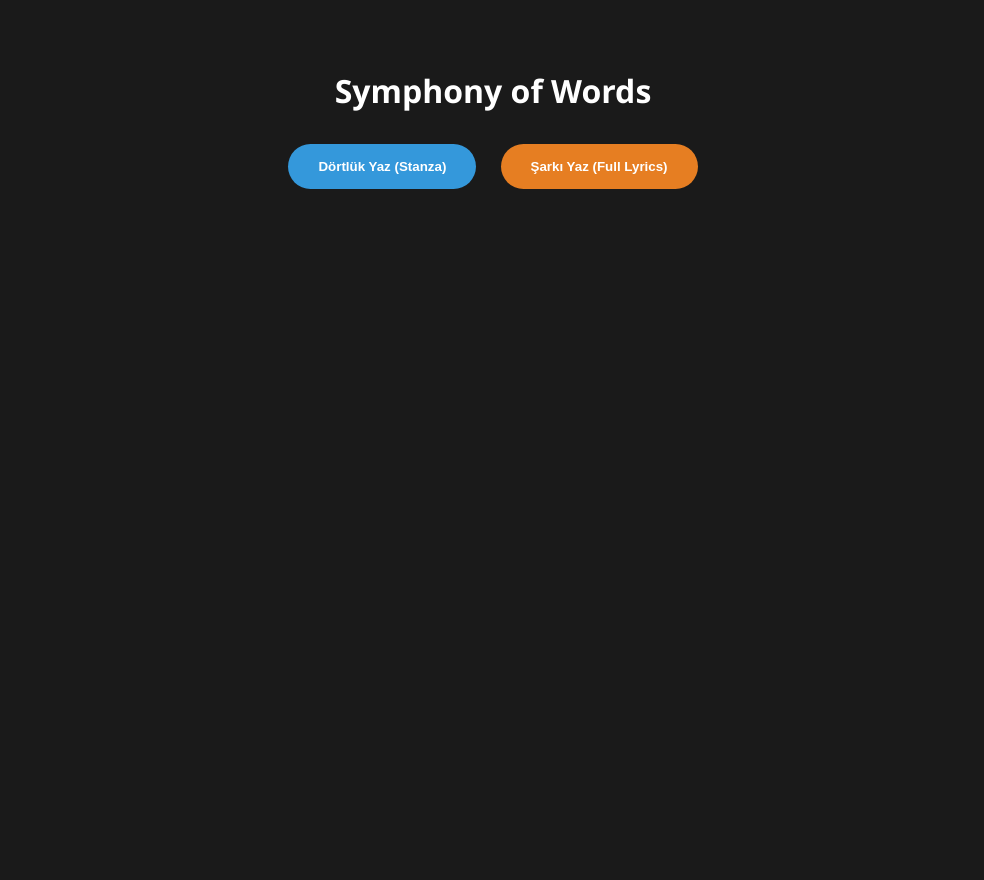
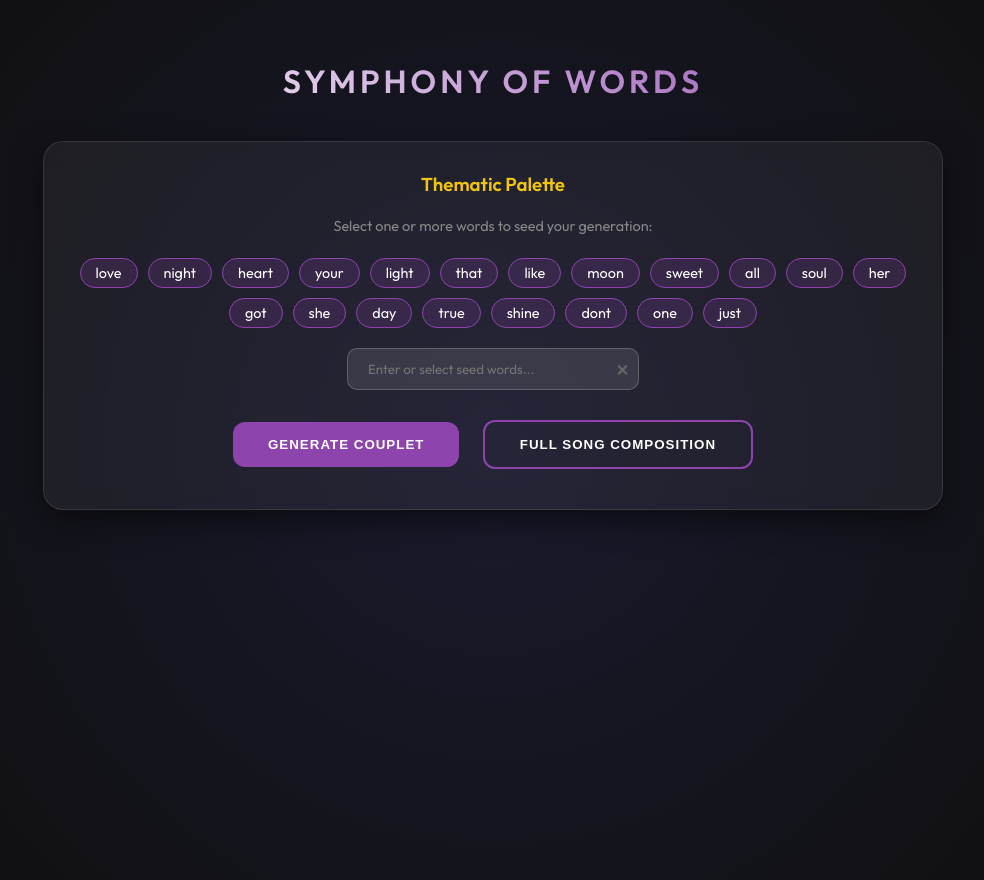
Before and after one commit to MariaDariaTompea/NaturalLanguageProcessingPoetryGenerator, a Flask app: page / in a window 1280 px wide. Shown: the whole page, without its empty margins (147-1131 px from the left). Before the commit the page ends 189 px from the top, so only its background shows below. Run offline with Flask 3, Linux system fonts and the light colour scheme.

Commit message:
Upgrade Markov module with Graph-based Trigrams, Bidirectional logic, and Premium UI. Fix backhand dataset path.

```diff
--- a/backhand/utils/nlp_helpers.py
+++ b/backhand/utils/nlp_helpers.py
@@ -3,8 +3,8 @@ import re
 
 def get_clean_corpus(limit=10000):
     """Fetches and cleans the Gutenberg Poetry Corpus"""
-    dataset = load_dataset("allisonparrish/gutenberg-poetry-corpus", split="train")
-    lines = [line['s'].lower() for line in dataset.select(range(limit))]
+    dataset = load_dataset("biglam/gutenberg-poetry-corpus", split="train")
+    lines = [line['line'].lower() for line in dataset.select(range(limit))]
     # Basic cleaning to remove non-alphabetic noise
     return [re.sub(r'[^a-z\s]', '', line).strip() for line in lines if line.strip()]
 
--- a/markov/app.py
+++ b/markov/app.py
@@ -3,22 +3,39 @@ from generator import MarkovGenerator
 import os
 
 app = Flask(__name__)
-gen = MarkovGenerator("corpus.txt") if os.path.exists("corpus.txt") else None
+
+# Initialize generator with the local corpus
+# Using order=3 for better coherence
+corpus_path = os.path.join(os.path.dirname(__file__), "corpus.txt")
+gen = MarkovGenerator(corpus_path, order=3) if os.path.exists(corpus_path) else None
 
 @app.route("/", methods=["GET", "POST"])
 def index():
     result = None
     mode = None
+    seed = None
+    popular_words = []
+
+    if gen:
+        popular_words = [w for w, c in gen.get_popular_words(20)]
+
     if request.method == "POST":
         action = request.form.get("action")
+        seed = request.form.get("seed")
+
         if gen:
             if action == "stanza":
-                result = gen.generate_stanza()
+                result = gen.generate_stanza(seed_word=seed)
                 mode = "stanza"
             elif action == "lyrics":
-                result = gen.generate_full_lyrics()
+                result = gen.generate_full_lyrics(seed_word=seed)
                 mode = "lyrics"
-    return render_template("index.html", result=result, mode=mode)
+
+    return render_template("index.html",
+                           result=result,
+                           mode=mode,
+                           popular_words=popular_words,
+                           selected_seed=seed)
 
 if __name__ == "__main__":
-    app.run(debug=True)
+    app.run(debug=True, port=5000) # Reverted to port 5000 as per original GitHub setting
--- a/markov/templates/index.html
+++ b/markov/templates/index.html
@@ -2,79 +2,203 @@
 <html>
 
 <head>
-    <title>Symphony of dededeeeeeeeeeeeee</title>
+    <title>Symphony of Words | Markov Edition</title>
     <style>
+        @import url('https://fonts.googleapis.com/css2?family=Outfit:wght@300;400;600&display=swap');
+
+        :root {
+            --primary: #8e44ad;
+            --secondary: #2c3e50;
+            --accent: #f1c40f;
+            --bg: #0f0f0f;
+            --glass: rgba(255, 255, 255, 0.05);
+        }
+
         body {
-            font-family: 'Segoe UI', Tahoma, Geneva, Verdana, sans-serif;
-            background: #1a1a1a;
-            color: white;
+            font-family: 'Outfit', sans-serif;
+            background: var(--bg);
+            background-image: radial-gradient(circle at 50% 50%, #1a1a2e 0%, #0f0f0f 100%);
+            color: #e0e0e0;
             text-align: center;
             padding: 40px;
+            margin: 0;
+            min-height: 100vh;
         }
 
-        .btn-container {
+        .container {
+            max-width: 900px;
+            margin: 0 auto;
+        }
+
+        h1 {
+            font-weight: 600;
+            letter-spacing: 4px;
+            text-transform: uppercase;
+            background: linear-gradient(45deg, #fff, var(--primary));
+            -webkit-background-clip: text;
+            -webkit-text-fill-color: transparent;
+            margin-bottom: 40px;
+        }
+
+        .card {
+            background: var(--glass);
+            backdrop-filter: blur(10px);
+            border: 1px solid rgba(255, 255, 255, 0.1);
+            padding: 30px;
+            border-radius: 20px;
             margin-bottom: 30px;
+            box-shadow: 0 10px 30px rgba(0, 0, 0, 0.5);
+        }
+
+        .popular-words {
+            display: flex;
+            flex-wrap: wrap;
+            justify-content: center;
+            gap: 10px;
+            margin: 20px 0;
+        }
+
+        .word-tag {
+            background: rgba(142, 68, 173, 0.2);
+            border: 1px solid var(--primary);
+            color: #fff;
+            padding: 5px 15px;
+            border-radius: 20px;
+            cursor: pointer;
+            transition: 0.3s;
+            font-size: 0.9em;
+        }
+
+        .word-tag:hover {
+            background: var(--primary);
+            transform: translateY(-2px);
+        }
+
+        input[type="text"] {
+            background: rgba(255, 255, 255, 0.1);
+            border: 1px solid rgba(255, 255, 255, 0.2);
+            color: white;
+            padding: 12px 20px;
+            border-radius: 10px;
+            width: 250px;
+            margin-bottom: 20px;
+            font-family: inherit;
         }
 
         button {
-            padding: 15px 30px;
+            padding: 15px 35px;
             margin: 10px;
-            border-radius: 25px;
+            border-radius: 12px;
             border: none;
             cursor: pointer;
-            font-weight: bold;
-            transition: 0.3s;
+            font-weight: 600;
+            text-transform: uppercase;
+            letter-spacing: 1px;
+            transition: all 0.4s cubic-bezier(0.175, 0.885, 0.32, 1.275);
         }
 
         .btn-stanza {
-            background: #3498db;
+            background: var(--primary);
             color: white;
         }
 
         .btn-lyrics {
-            background: #e67e22;
+            background: transparent;
+            border: 2px solid var(--primary);
             color: white;
         }
 
+        button:hover {
+            transform: scale(1.05);
+            box-shadow: 0 5px 15px rgba(142, 68, 173, 0.4);
+        }
+
         .output {
-            background: #2c3e50;
-            display: inline-block;
-            padding: 30px;
-            border-radius: 15px;
             text-align: left;
-            min-width: 400px;
+            margin-top: 40px;
+            animation: fadeIn 0.8s ease-out;
+        }
+
+        p {
+            font-size: 1.2em;
+            line-height: 1.6;
+            margin: 5px 0;
+            color: #fff;
+            font-style: italic;
         }
 
         .section-title {
-            color: #f1c40f;
-            font-size: 0.9em;
+            color: var(--accent);
+            font-size: 0.8em;
+            font-weight: 600;
             text-transform: uppercase;
-            margin-bottom: 10px;
+            letter-spacing: 2px;
+            margin: 20px 0 10px 0;
+            border-left: 3px solid var(--accent);
+            padding-left: 10px;
+        }
+
+        @keyframes fadeIn {
+            from { opacity: 0; transform: translateY(20px); }
+            to { opacity: 1; transform: translateY(0); }
         }
     </style>
 </head>
 
 <body>
+    <div class="container">
         <h1>Symphony of Words</h1>
+
+        <div class="card">
+            <h3 style="margin-top: 0; color: var(--accent);">Thematic Palette</h3>
+            <p style="font-size: 0.9em; color: #888; font-style: normal;">Select one or more words to seed your generation:</p>
+            <div class="popular-words">
+                {% for word in popular_words %}
+                <span class="word-tag" onclick="appendWord('{{ word }}')">{{ word }}</span>
+                {% endfor %}
+            </div>
+
+            <form method="post">
+                <div style="position: relative; display: inline-block;">
+                    <input type="text" id="seed-input" name="seed" placeholder="Enter or select seed words..." value="{{ selected_seed if selected_seed else '' }}">
+                    <span onclick="document.getElementById('seed-input').value=''" style="position: absolute; right: 10px; top: 12px; cursor: pointer; color: #666; font-weight: bold;">✕</span>
+                </div>
                 <div class="btn-container">
-        <form method="post" style="display: inline;">
-            <button type="submit" name="action" value="stanza" class="btn-stanza">Dörtlük Yaz (Stanza)</button>
-            <button type="submit" name="action" value="lyrics" class="btn-lyrics">Şarkı Yaz (Full Lyrics)</button>
+                    <button type="submit" name="action" value="stanza" class="btn-stanza">Generate Couplet</button>
+                    <button type="submit" name="action" value="lyrics" class="btn-lyrics">Full Song Composition</button>
+                </div>
             </form>
         </div>
 
         {% if result %}
-    <div class="output">
+        <div class="output card">
             {% if mode == "stanza" %}
+                <div class="section-title">Couplet</div>
                 {% for line in result %}<p>{{ line }}</p>{% endfor %}
             {% else %}
                 {% for section, lines in result.items() %}
-        <div class="section-title">[{{ section }}]</div>
-        {% for line in lines %}<p>{{ line }}</p>{% endfor %}<br>
+                <div class="section-title">{{ section }}</div>
+                {% for line in lines %}<p>{{ line }}</p>{% endfor %}
                 {% endfor %}
             {% endif %}
         </div>
         {% endif %}
+    </div>
+
+    <script>
+        function appendWord(word) {
+            const input = document.getElementById('seed-input');
+            const current = input.value.trim();
+            if (current) {
+                // Only append if it's not already there
+                if (!current.split(' ').includes(word)) {
+                    input.value = current + ' ' + word;
+                }
+            } else {
+                input.value = word;
+            }
+        }
+    </script>
 </body>
 
 </html>
```
Also changed, not shown: markov/generator.py (+109 -47 lines), 1 other file. Lines whose indentation alone changed are shown as unchanged.
